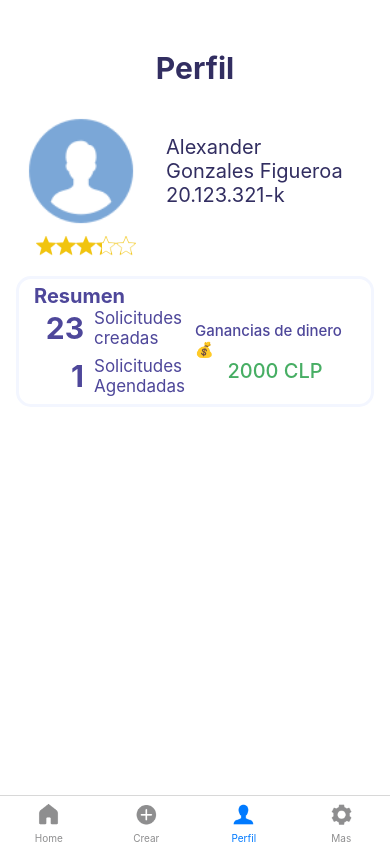
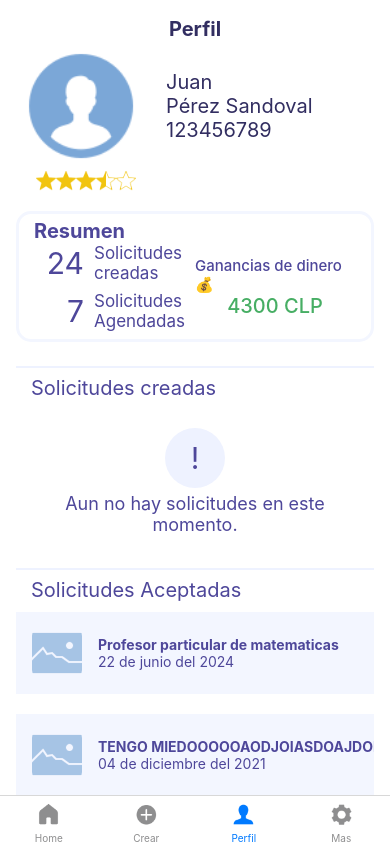
Before and after one commit to camilainf/SeaApp, a React Native app: screen /Perfil in a window 390 px wide. Built offline with nearby package versions, Linux system fonts and the light colour scheme.

Commit message:
Vista de perfil terminada

```diff
--- a/src/screens/Profile.tsx
+++ b/src/screens/Profile.tsx
@@ -1,14 +1,113 @@
 import React from "react";
-import { View, Text, Image, StyleSheet } from "react-native";
+import {
+  View,
+  Text,
+  Image,
+  TextInput,
+  FlatList,
+  StyleSheet,
+  ScrollView,
+  TouchableOpacity,
+  TouchableNativeFeedback,
+} from "react-native";
 import { Rating, Card } from "react-native-elements";
+import { convertirFecha } from "../services/randomService";
 
 const Profile: React.FC = () => {
   const esPerfilPersonal = true;
-  const numeroSolicitudesCreadas = 23; //Valor de solicitudes creadas
-  const numeroSolicitudesAceptadas = 1; //Valor de solicitudes recibidas
-  const gananciaDinero = 2000; ///
+  const numeroSolicitudesCreadas = 24; //Valor de solicitudes creadas
+  const numeroSolicitudesAceptadas = 7; //Valor de solicitudes recibidas
+  const gananciaDinero = 4300; ///
+  const nombreUsuario = "Juan"; //Nombre del usuario
+  const apellidoUsuario = "Pérez Sandoval"; //Apellido del usuario
+  const rutUsuario = "123456789"; //Rut del usuario
+  const valoracionUsuario = 3.5; //Valoracion del usuario
+  const solicitudesCreadass = [
+    {
+      id: "1",
+      titulo: "Promotor de departamentos",
+      fecha: "22/06/24",
+      imagen: require("../../assets/iconos/ImageReferencia.png"),
+    },
+    {
+      id: "2",
+      titulo: "Quiropraxia a domicilio",
+      fecha: "04/12/21",
+      imagen: require("../../assets/iconos/ImageReferencia.png"),
+    },
+  ];
+  type FechaObjeto = {
+    id: string;
+    titulo: string;
+    fecha: string;
+    imagen: any;  // Considera especificar un tipo más preciso para 'imagen'
+};
+  const solicitudesCreadas :FechaObjeto[] = [];
+  const solicitudesAceptadas = [
+    {
+      id: "1",
+      titulo: "Profesor particular de matematicas",
+      fecha: "22/06/24",
+      imagen: require("../../assets/iconos/ImageReferencia.png"),
+    },
+    {
+      id: "2",
+      titulo: "TENGO MIEDOOOOOAODJOIASDOAJDOIASIJDAOSJDIOADOAJSDOAJSDAOS",
+      fecha: "04/12/21",
+      imagen: require("../../assets/iconos/ImageReferencia.png"),
+    },
+    {
+      id: "3",
+      titulo: "Quiropraxia a domicilio",
+      fecha: "04/12/21",
+      imagen: require("../../assets/iconos/ImageReferencia.png"),
+    },
+    {
+      id: "4",
+      titulo: "Quiropraxia a domicilio",
+      fecha: "04/12/21",
+      imagen: require("../../assets/iconos/ImageReferencia.png"),
+    },
+  ];
+
+  const SinSolicitudes = () => (
+    <View
+      style={{
+        flex: 1,
+        alignItems: "center",
+        justifyContent: "center",
+        padding: 20,
+      }}
+    >
+      {/* Un simple círculo con un ícono/texto dentro */}
+      <View
+        style={{
+          width: 60,
+          height: 60,
+          borderRadius: 50,
+          backgroundColor: "#EEF2FF",
+          alignItems: "center",
+          justifyContent: "center",
+        }}
+      >
+        <Text style={{ fontSize: 30, color: "#4E479A" }}>!</Text>
+      </View>
+
+      <Text
+        style={{
+          textAlign: "center",
+          marginVertical: 5,
+          fontSize: 18,
+          color: "#4E479A",
+        }}
+      >
+        Aun no hay solicitudes en este momento.
+      </Text>
+    </View>
+  );
+
   return (
-    <View style={styles.container}>
+    <ScrollView style={styles.container}>
       {/* TEXTO DE PERFIL */}
       <View>
         <Text style={styles.textoPerfil}>Perfil</Text>
@@ -20,19 +119,20 @@ const Profile: React.FC = () => {
           style={styles.profileImage}
         />
         <View style={styles.userInfo}>
-          <Text style={styles.datosUser}>Alexander</Text>
-          <Text style={styles.datosUser}>Gonzales Figueroa</Text>
-          <Text style={styles.datosUser}>20.123.321-k</Text>
+          <Text style={styles.datosUser}>{nombreUsuario}</Text>
+          <Text style={styles.datosUser}>{apellidoUsuario}</Text>
+          <Text style={styles.datosUser}>{rutUsuario}</Text>
         </View>
       </View>
       {/* ESTRELLAS DE VALORACION */}
       <Rating
         imageSize={20}
         readonly
-        startingValue={3.3} // valor inicial
+        startingValue={valoracionUsuario} // valor inicial
         style={styles.rating}
       />
       {/* TARJETA RESUMEN  */}
+      {esPerfilPersonal && (
         <View style={styles.tarjetaResumen}>
           <View>
             <Text
@@ -40,7 +140,7 @@ const Profile: React.FC = () => {
                 fontSize: 20,
                 fontWeight: "bold",
                 color: "#4E479A",
-              paddingLeft:15
+                paddingLeft: 15,
               }}
             >
               Resumen
@@ -58,7 +158,9 @@ const Profile: React.FC = () => {
               >
                 <View style={styles.numberContainer}>
                   <Text style={styles.numberText}>
-                  {numeroSolicitudesCreadas > 99 ? "+99" : numeroSolicitudesCreadas}
+                    {numeroSolicitudesCreadas > 99
+                      ? "+99"
+                      : numeroSolicitudesCreadas}
                   </Text>
                 </View>
                 <Text style={styles.textoSolicitudes}>Solicitudes creadas</Text>
@@ -66,10 +168,14 @@ const Profile: React.FC = () => {
               <View style={{ flexDirection: "row", alignItems: "center" }}>
                 <View style={styles.numberContainer}>
                   <Text style={styles.numberText}>
-                  {numeroSolicitudesAceptadas > 99 ? "+99" : numeroSolicitudesAceptadas}
+                    {numeroSolicitudesAceptadas > 99
+                      ? "+99"
+                      : numeroSolicitudesAceptadas}
                   </Text>
                 </View>
-              <Text style={styles.textoSolicitudes}>Solicitudes Agendadas</Text>
+                <Text style={styles.textoSolicitudes}>
+                  Solicitudes Agendadas
+                </Text>
               </View>
             </View>
             {/*Derecha*/}
@@ -87,9 +193,114 @@ const Profile: React.FC = () => {
             </View>
           </View>
         </View>
+      )}
+
                         {/* LISTADO DE SOLICITUDES CREADAS */}
+      <View
+        style={{
+          height: 2,
+          backgroundColor: "#EEF2FF", // Color gris claro
+          marginVertical: 8, // Margen vertical para espacio arriba y abajo
+          width: "100%",
+        }}
+      ></View>
+      <View>
+        <Text
+          style={{
+            fontSize: 20,
+            fontWeight: "400",
+            marginBottom: 8,
+            paddingLeft: 15,
+            color: "#4E479A",
+          }}
+        >
+          Solicitudes creadas
+        </Text>
+        {solicitudesCreadas.length === 0 ? (
+          <SinSolicitudes />
+        ) : (
+          <FlatList
+            data={solicitudesCreadas}
+            renderItem={({ item }) => (
+              <TouchableOpacity
+                style={styles.tarjetaTrabajo}
+                onPress={() => {
+                  console.log("Tarjeta Trabajo clickeada:", item.titulo);
+                }}
+              >
+                <Image source={item.imagen} style={styles.imagenTrabajo} />
+                <View style={{ marginEnd: 90 }}>
+                  <Text
+                    numberOfLines={1}
+                    ellipsizeMode="tail"
+                    style={{ color: "#4E479A", fontWeight: "bold" }}
+                  >
+                    {item.titulo}
+                  </Text>
+                  <Text style={{ color: "#4E479A" }}>
+                    {convertirFecha(item.fecha)}
+                  </Text>
+                </View>
+              </TouchableOpacity>
+            )}
+            keyExtractor={(item) => item.id}
+            scrollEnabled={false}
+          />
+        )}
+      </View>
                             {/* LISTADO DE SOLICITUDES REALIZADAS */}
+      <View
+        style={{
+          height: 2,
+          backgroundColor: "#EEF2FF", // Color gris claro
+          marginVertical: 8, // Margen vertical para espacio arriba y abajo
+          width: "100%",
+        }}
+      ></View>
+      <View>
+        <Text
+          style={{
+            fontSize: 20,
+            fontWeight: "400",
+            marginBottom: 10,
+            paddingLeft: 15,
+            color: "#4E479A",
+          }}
+        >
+          Solicitudes Aceptadas
+        </Text>
+        {solicitudesAceptadas.length === 0 ? (
+          <SinSolicitudes />
+        ) : (
+        <FlatList
+          data={solicitudesAceptadas}
+          renderItem={({ item }) => (
+            <TouchableOpacity
+              style={styles.tarjetaTrabajo}
+              onPress={() => {
+                console.log("Tarjeta Trabajo clickeada:", item.titulo);
+              }}
+            >
+              <Image source={item.imagen} style={styles.imagenTrabajo} />
+              <View style={{ marginEnd: 90 }}>
+                <Text
+                  numberOfLines={1}
+                  ellipsizeMode="tail"
+                  style={{ color: "#4E479A", fontWeight: "bold" }}
+                >
+                  {item.titulo}
+                </Text>
+                <Text style={{ color: "#4E479A" }}>
+                  {convertirFecha(item.fecha)}
+                </Text>
               </View>
+            </TouchableOpacity>
+          )}
+          keyExtractor={(item) => item.id}
+          scrollEnabled={false}
+        />)}
+      </View>
+    </ScrollView>
   );
 };
 
@@ -97,17 +308,16 @@ const styles = StyleSheet.create({
   container: {
     flex: 1,
     backgroundColor: "#fff",
-    padding: 16,
-    paddingVertical: 30,
+    paddingHorizontal: 16,
+    paddingTop: 15,
   },
   // Informacion de usuario
   textoPerfil: {
-    fontSize: 30,
+    fontSize: 20,
     fontWeight: "bold",
     textAlign: "center",
-    paddingTop: 20,
+    paddingTop: 2,
     color: "#322E61",
-    paddingBottom: 20,
   },
   profileSection: {
     flexDirection: "row",
@@ -172,7 +382,7 @@ const styles = StyleSheet.create({
   },
   numberText: {
     color: "#4E479A",
-    fontWeight: "bold",
+    fontWeight: "400",
     fontSize: 30,
     paddingHorizontal: 10,
   },
@@ -191,5 +401,28 @@ const styles = StyleSheet.create({
     width: 75, // Puedes ajustar este valor según la cantidad máxima de dígitos que esperas
     alignItems: "flex-end", // Alinea el texto a la derecha
   },
+  // Tarjeta de solicitudes
+  tarjetaSolicitudes: {
+    padding: 16,
+    backgroundColor: "#F3F6FF",
+    borderRadius: 8,
+    marginBottom: 16,
+  },
+
+  tarjetaTrabajo: {
+    flexDirection: "row",
+    alignItems: "center",
+    backgroundColor: "#F3F6FF",
+    padding: 16,
+    marginBottom: 20,
+    elevation: 4,
+  },
+
+  imagenTrabajo: {
+    width: 50,
+    height: 50,
+    borderRadius: 8,
+    marginRight: 16,
+  },
 });
 export default Profile;
--- /dev/null
+++ b/src/services/randomService.ts
@@ -0,0 +1,17 @@
+export function convertirFecha(fecha: string): string {
+    const meses: string[] = [
+        "enero", "febrero", "marzo", "abril", "mayo", "junio",
+        "julio", "agosto", "septiembre", "octubre", "noviembre", "diciembre"
+    ];
+
+    // Descomponer la fecha en día, mes y año
+    const [dia, mes, anoCorto] = fecha.split("/");
+
+    // Convertir el año corto (20) a largo (2020)
+    const anoLargo = `20${anoCorto}`;
+
+    // Mapear el mes numérico a su versión textual
+    const mesTexto = meses[parseInt(mes, 10) - 1]; // los meses comienzan desde 0
+
+    return `${dia} de ${mesTexto} del ${anoLargo}`;
+}
```
Lines whose indentation alone changed are shown as unchanged.
